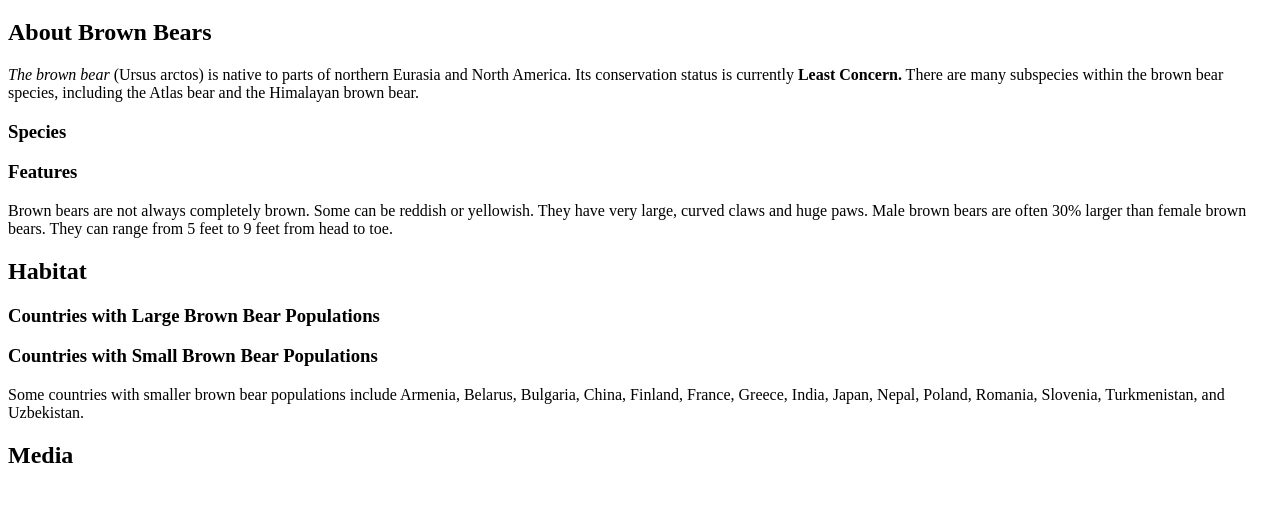
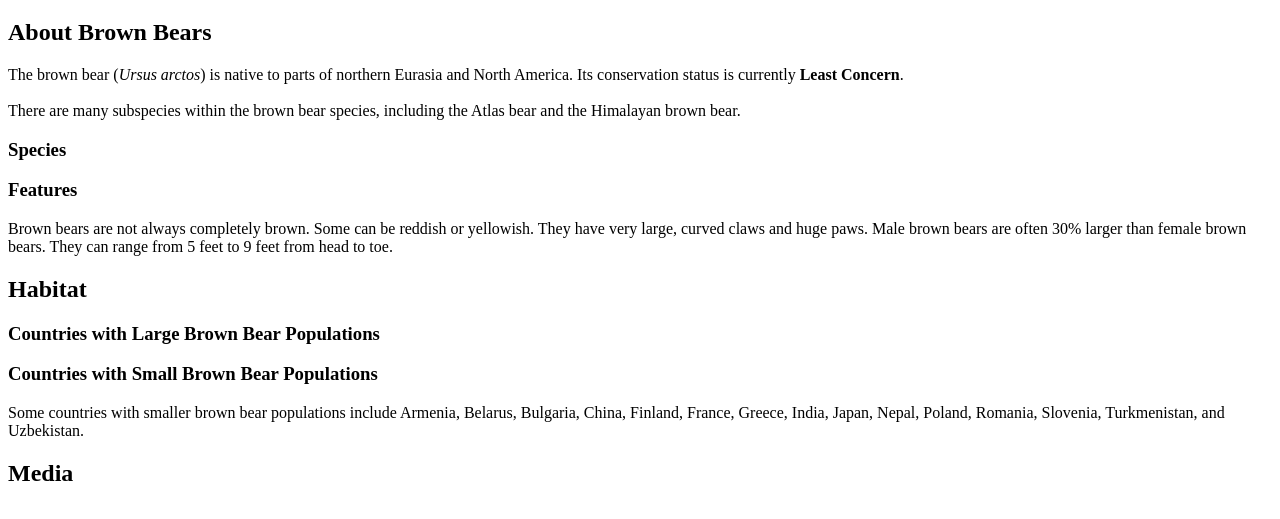
Before and after one commit to jairoferreira/LearningWithCodecademy, a plain HTML site: page INTRODUCTION.html in a window 1280 px wide. Shown: the part 61-580 px from the top of the page. Drawn offline with Linux system fonts and the light colour scheme.

Commit message:
Line Breaks

```diff
--- a/INTRODUCTION.html
+++ b/INTRODUCTION.html
@@ -16,9 +16,9 @@
     <h1>The Brown Bear</h1>
     <div id="introduction">
         <h2>About Brown Bears</h2>
-        <p><em>The brown bear</em> (Ursus arctos) is native to parts of northern Eurasia and North America. Its
-            conservation status is currently <strong>Least Concern.</strong> There are many subspecies within the brown
-            bear species, including the Atlas bear and the Himalayan brown bear.</p>
+        <p>The brown bear (<em>Ursus arctos</em>) is native to parts of northern Eurasia and North America. Its
+            conservation status is currently <strong>Least Concern</strong>.<br><br> There are many subspecies within
+            the brown bear species, including the Atlas bear and the Himalayan brown bear.</p>
         <h3>Species</h3>
         <h3>Features</h3>
         <p>Brown bears are not always completely brown. Some can be reddish or yellowish. They have very large, curved
```
